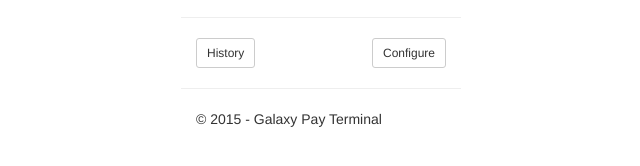
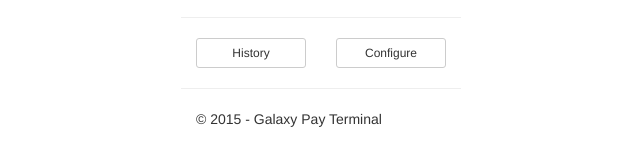
Before and after one commit to GalaxyPay/GalaxyPayTerminal, a plain HTML site: page ng-terminal/index.html in a window 1280 px wide. Shown: the part 296-462 px from the top of the page, 319-959 px from the left. Drawn offline with Linux system fonts and the light colour scheme.

Commit message:
fix bottom buttons spacing

```diff
--- a/ng-terminal/index.html
+++ b/ng-terminal/index.html
@@ -51,10 +51,12 @@
                 <hr class="row" />
 
                 <div class="form-group">
-                    <div class="col-sm-12">
-                        <button type="button" ng-click="open('history.html','sm','static')" class="btn btn-default btn-sm pull-left">History</button>
-                        <button type="button" ng-click="open('config.html','sm','static')" class="btn btn-default btn-sm pull-right">Configure</button>
-                    </div>
+					<div class="col-sm-6">
+						<button type="button" ng-click="open('history.html','sm','static')" class="btn btn-default btn-sm btn-block">History</button>
+					</div>
+					<div class="col-sm-6">
+						<button type="button" ng-click="open('config.html','sm','static')" class="btn btn-default btn-sm btn-block">Configure</button>
+					</div>
                 </div>
                 <hr class="row" />
                 <footer>
```
